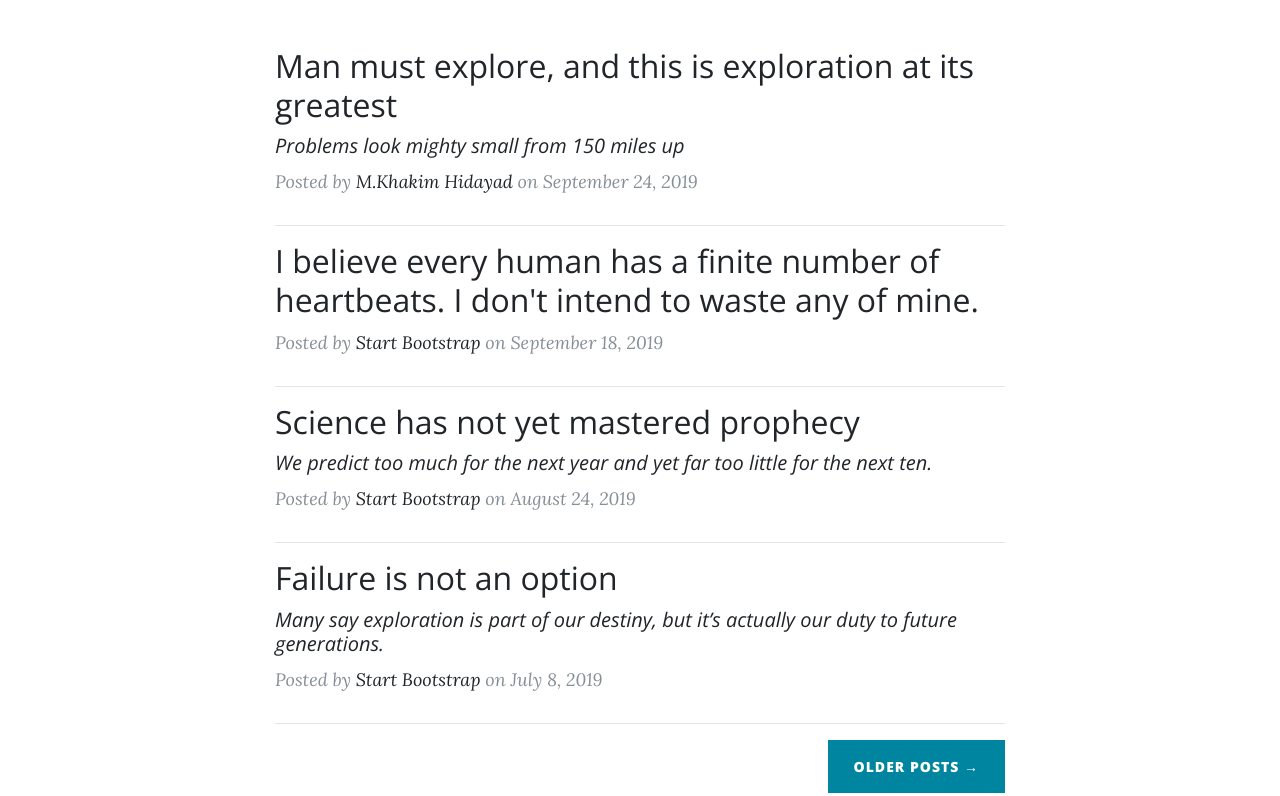
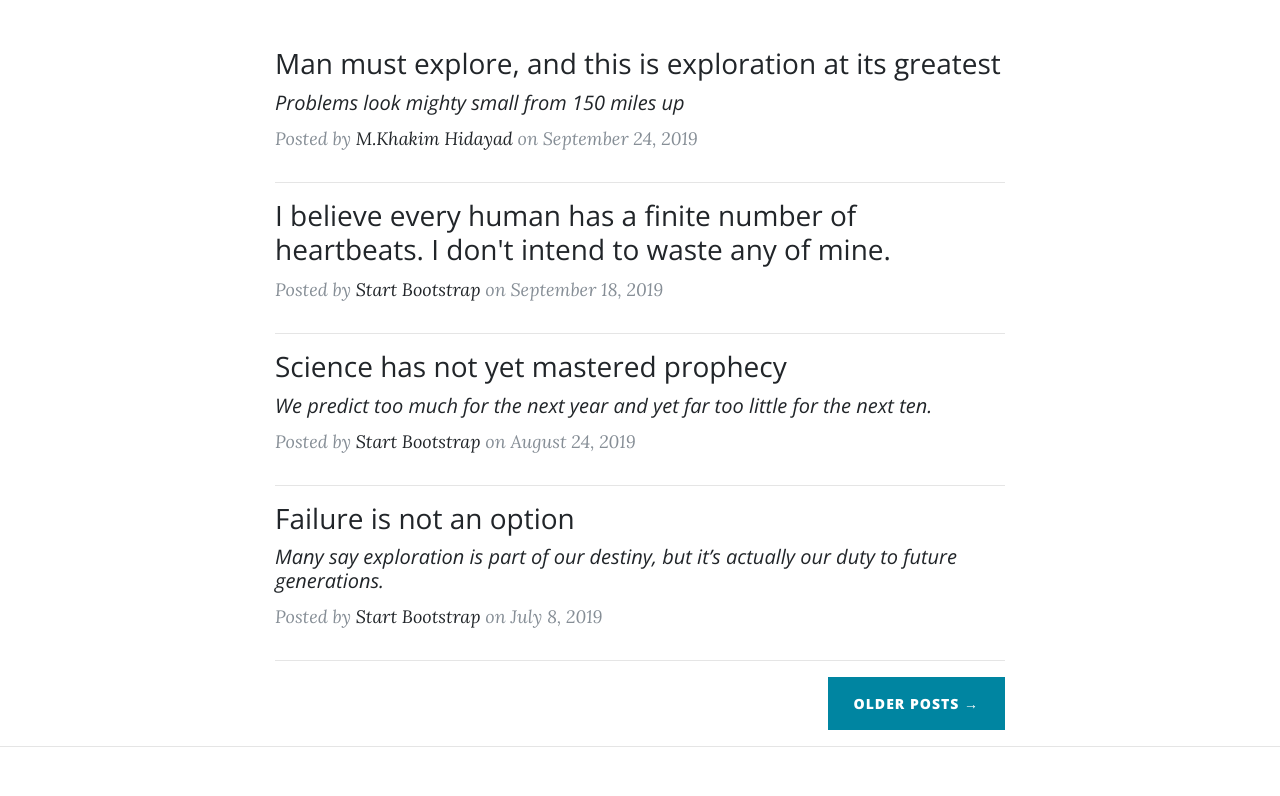
Before and after one commit to khakimh/tes, a website: page index.html in a window 1280 px wide. Shown: the part 439-1235 px from the top of the page. Drawn offline with nearby package versions, Linux system fonts and the light colour scheme.

Commit message:
Update index.html

```diff
--- a/index.html
+++ b/index.html
@@ -73,7 +73,7 @@
       <div class="col-lg-8 col-md-10 mx-auto">
         <div class="post-preview">
           <a href="post.html">
-            <h2 class="post-subtitle"><strong>
+            <h3 class="post-subtitle"><strong>
               Man must explore, and this is exploration at its greatest
             </strong></h2>
             <h5 class="post-subtitle"><i>
@@ -87,7 +87,7 @@
         <hr>
         <div class="post-preview">
           <a href="post.html">
-            <h2 class="post-subtitle"><strong>
+            <h3 class="post-subtitle"><strong>
               I believe every human has a finite number of heartbeats. I don't intend to waste any of mine.
             </strong></h2>
           </a>
@@ -98,7 +98,7 @@
         <hr>
         <div class="post-preview">
           <a href="post.html">
-            <h2 class="post-subtitle"><strong>
+            <h3 class="post-subtitle"><strong>
               Science has not yet mastered prophecy
             </strong></h2>
             <h5 class="post-subtitle"><i>
@@ -112,7 +112,7 @@
         <hr>
         <div class="post-preview">
           <a href="post.html">
-            <h2 class="post-subtitle"><strong>
+            <h3 class="post-subtitle"><strong>
               Failure is not an option
             </strong></h2>
             <h5 class="post-subtitle"><i>
```
